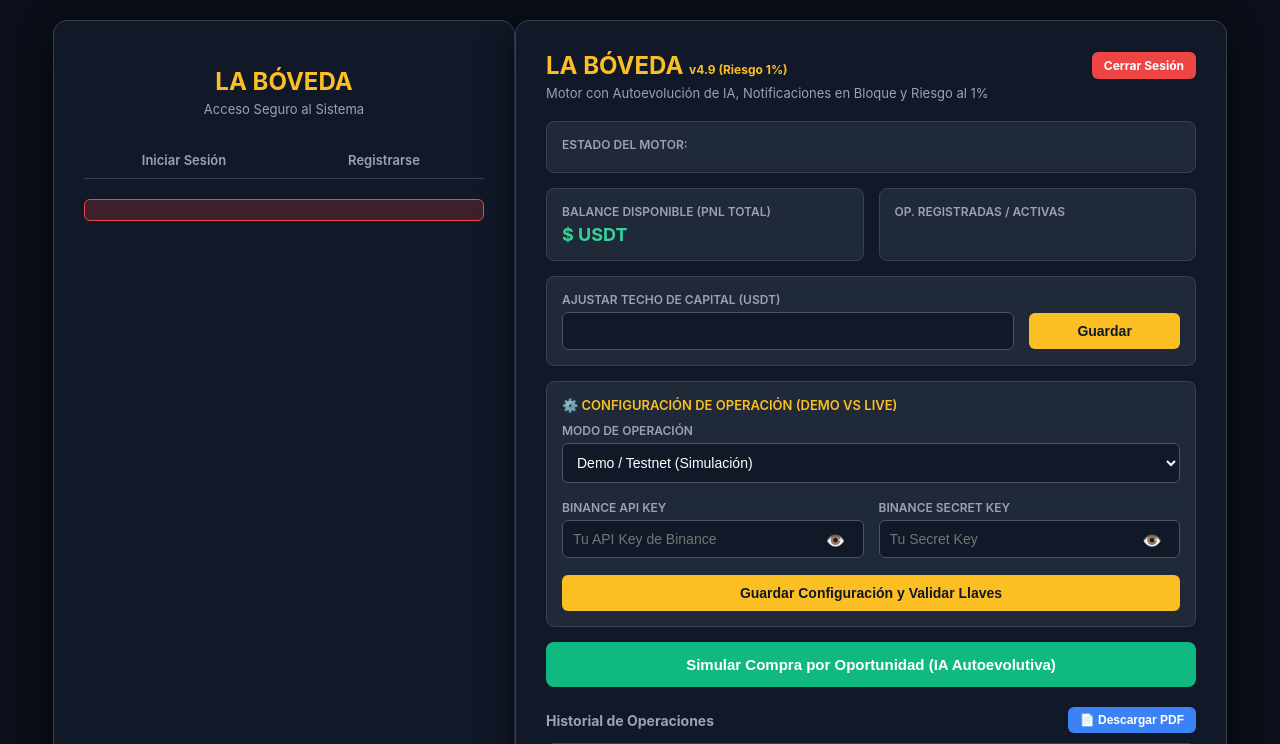
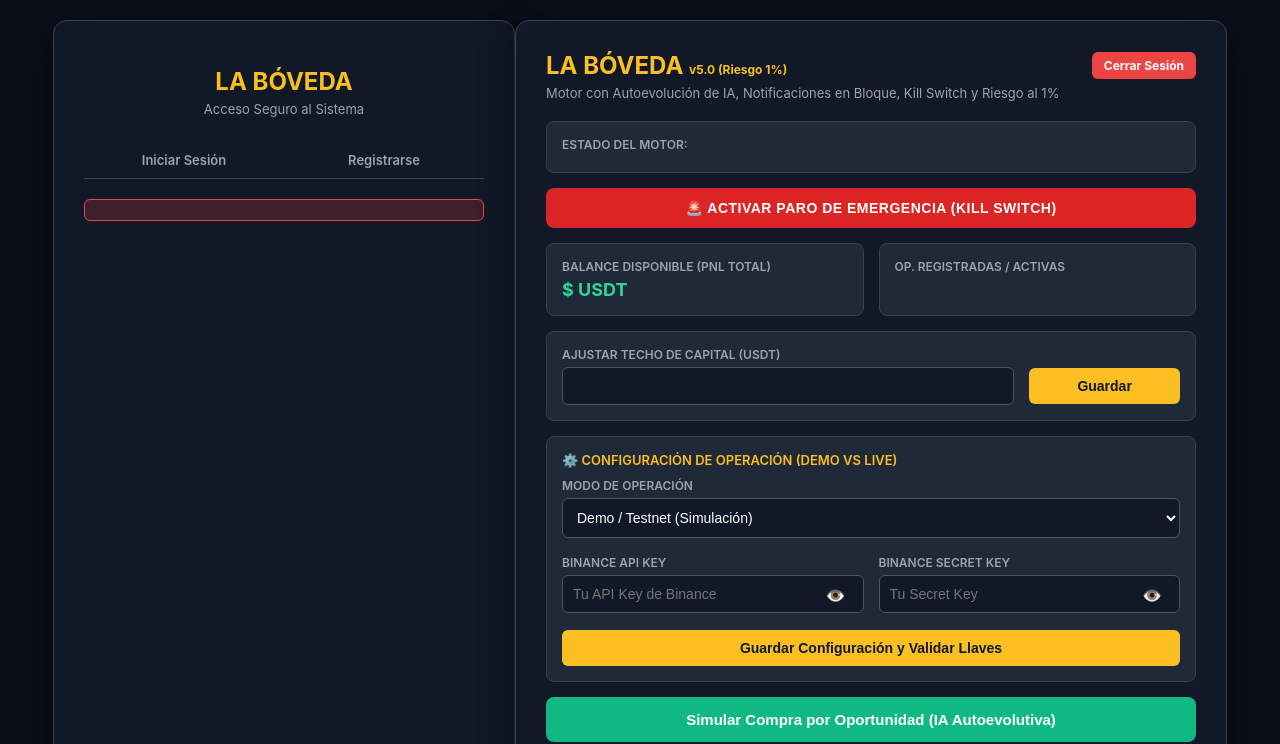
Before and after one commit to ericksosa1552-del/La_Boveda., a FastAPI app: template templates/index.html in a window 1280 px wide. Shown: the top 744 px of the page. Run offline with FastAPI, Linux system fonts and the light colour scheme; the template is opened without the code that fills it, so the values that code supplies are empty; some libraries are stand-ins or nearby versions.

Commit message:
Update index.html

```diff
--- a/templates/index.html
+++ b/templates/index.html
@@ -97,6 +97,26 @@
         }
         .btn-pdf:hover { background-color: #2563eb; }
 
+        /* Estilo para el botón de Paro de Emergencia / Kill Switch */
+        .btn-emergency {
+            width: 100%;
+            background-color: {% if emergency_stop.lower() == 'true' %}#059669{% else %}#dc2626{% endif %};
+            color: white;
+            border: none;
+            padding: 12px;
+            border-radius: 8px;
+            font-weight: bold;
+            font-size: 14px;
+            cursor: pointer;
+            transition: background 0.2s;
+            margin-bottom: 15px;
+            text-transform: uppercase;
+            letter-spacing: 0.5px;
+        }
+        .btn-emergency:hover {
+            background-color: {% if emergency_stop.lower() == 'true' %}#047857{% else %}#b91c1c{% endif %};
+        }
+
         .link-text { text-align: center; font-size: 12px; color: #9ca3af; margin-top: 15px; cursor: pointer; }
         .link-text span { color: #fbbf24; text-decoration: underline; }
 
@@ -184,10 +204,10 @@
 
     <div class="dashboard-container" id="dashboardBox">
         <div style="display: flex; justify-content: space-between; align-items: center; margin-bottom: 5px;">
-            <h1 style="margin: 0; text-align: left;">LA BÓVEDA <span style="font-size: 12px; color: #fbbf24;">v4.9 (Riesgo 1%)</span></h1>
+            <h1 style="margin: 0; text-align: left;">LA BÓVEDA <span style="font-size: 12px; color: #fbbf24;">v5.0 (Riesgo 1%)</span></h1>
             <a href="/logout" class="btn-logout">Cerrar Sesión</a>
         </div>
-        <div class="subtitle" style="text-align: left; margin-bottom: 20px;">Motor con Autoevolución de IA, Notificaciones en Bloque y Riesgo al 1%</div>
+        <div class="subtitle" style="text-align: left; margin-bottom: 20px;">Motor con Autoevolución de IA, Notificaciones en Bloque, Kill Switch y Riesgo al 1%</div>
 
          <div class="card">
             <div style="display: flex; justify-content: space-between; align-items: center;">
@@ -198,6 +218,13 @@
                 <div><span class="{{ badge_class }}">{{ badge_text }}</span></div>
             </div>
         </div>
+
+        <!-- Botón de Control de Emergencia (Kill Switch) -->
+        <form action="/toggle-emergency-stop" method="post">
+            <button type="submit" class="btn-emergency">
+                {% if emergency_stop.lower() == 'true' %}🟢 Desactivar Paro de Emergencia (Reanudar Operaciones){% else %}🚨 Activar Paro de Emergencia (Kill Switch){% endif %}
+            </button>
+        </form>
 
         <div class="row">
             <div class="col card">
```
